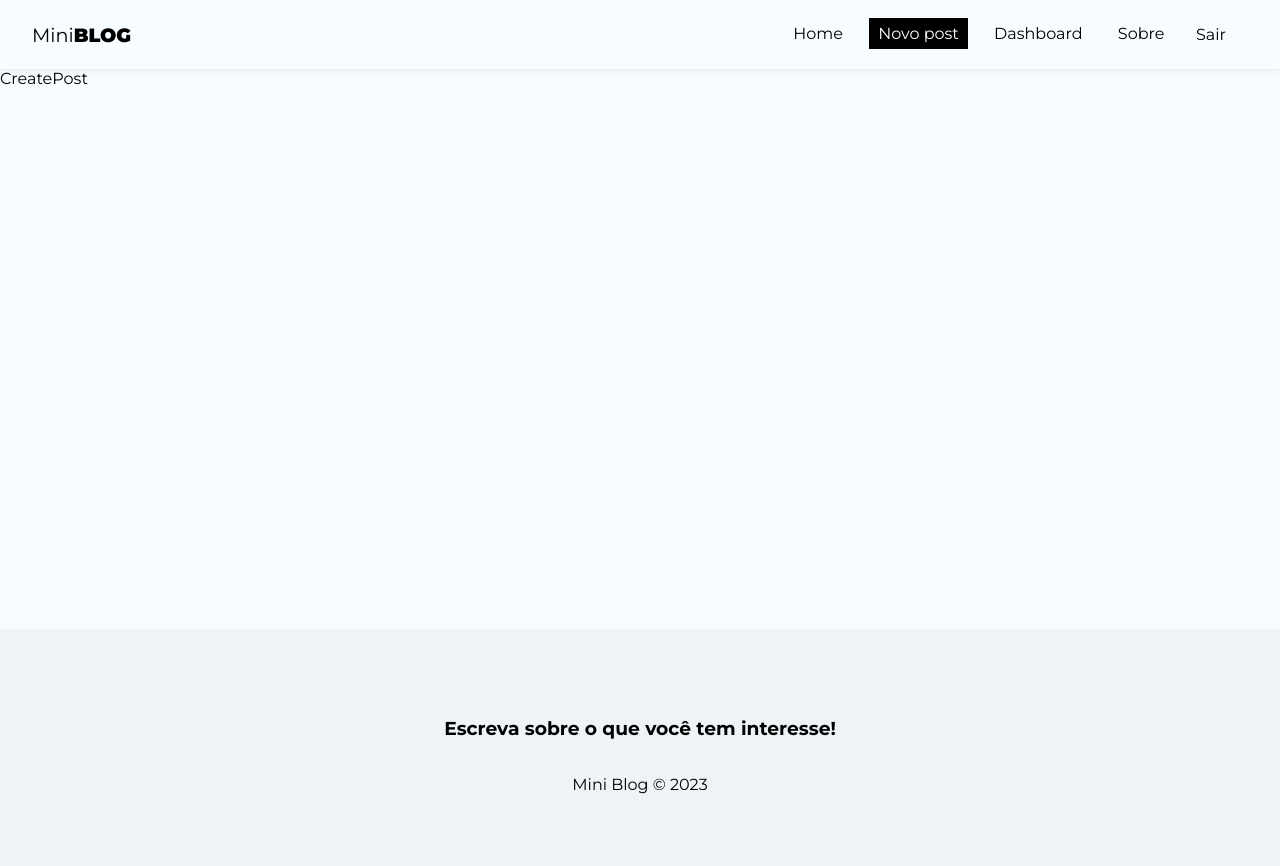
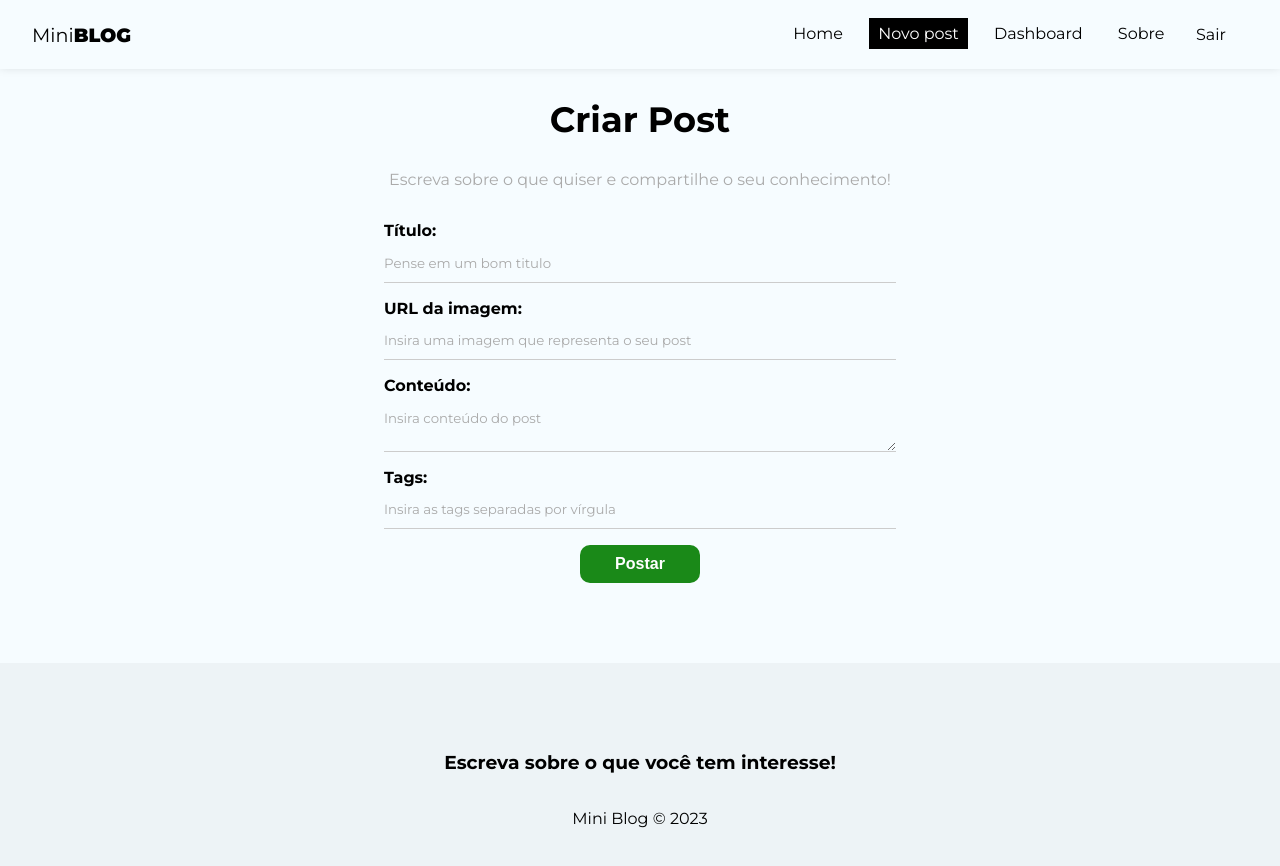
Before and after one commit to joaoldantasn/miniblog, a React (Create React App) app: page /posts/create in a window 1280 px wide. Shown: the top 866 px of the page. Built offline with nearby package versions, Linux system fonts and the light colour scheme; no server answers; sample sign-in values are in the browser's storage; a web font is replaced by a local one.

Commit message:
Estrutura da página de criar post

```diff
--- a/src/pages/CreatePost/CreatePost.js
+++ b/src/pages/CreatePost/CreatePost.js
@@ -1,8 +1,72 @@
 import React from 'react';
 import styles from './CreatePost.module.css';
 
+import { useState } from 'react';
+import { useNavigate } from 'react-router-dom';
+import { useAuthValue } from '../../context/AuthContext';
+
 const CreatePost = () => {
-  return <div>CreatePost</div>;
+  const [title, setTitle] = useState('');
+  const [image, setImage] = useState('');
+  const [body, setBody] = useState('');
+  const [tags, setTags] = useState('');
+  const [formError, setFormError] = useState('');
+
+  const handleSubmit = (e) => {
+    e.preventDefault();
+  };
+  return (
+    <div className={styles.create_post}>
+      <h2>Criar Post</h2>
+      <p>Escreva sobre o que quiser e compartilhe o seu conhecimento!</p>
+      <form onSubmit={handleSubmit}>
+        <label>
+          <span>Título:</span>
+          <input
+            type="text"
+            name="title"
+            required
+            placeholder="Pense em um bom titulo"
+            onChange={(e) => setTitle(e.target.value)}
+            value={title}
+          />
+        </label>
+        <label>
+          <span>URL da imagem:</span>
+          <input
+            type="text"
+            name="image"
+            required
+            placeholder="Insira uma imagem que representa o seu post"
+            onChange={(e) => setImage(e.target.value)}
+            value={image}
+          />
+        </label>
+        <label>
+          <span>Conteúdo:</span>
+          <textarea
+            name="body"
+            required
+            placeholder="Insira conteúdo do post"
+            onChange={(e) => setBody(e.target.value)}
+            value={body}
+          ></textarea>
+        </label>
+        <label>
+          <span>Tags:</span>
+          <input
+            type="text"
+            name="tags"
+            required
+            placeholder="Insira as tags separadas por vírgula"
+            onChange={(e) => setTags(e.target.value)}
+            value={tags}
+          />
+        </label>
+        <button className="btn">Postar</button>
+      </form>
+    </div>
+  );
 };
 
 export default CreatePost;
--- a/src/pages/CreatePost/CreatePost.module.css
+++ b/src/pages/CreatePost/CreatePost.module.css
@@ -0,0 +1,12 @@
+.create_post{
+  text-align: center;
+}
+
+.create_post h2{
+  font-size: 2.2em;
+}
+
+.create_post p{
+  color: #aaa;
+  margin-bottom: 2em;
+}
```
